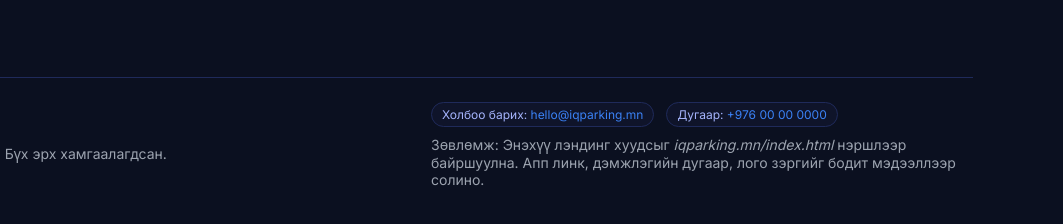
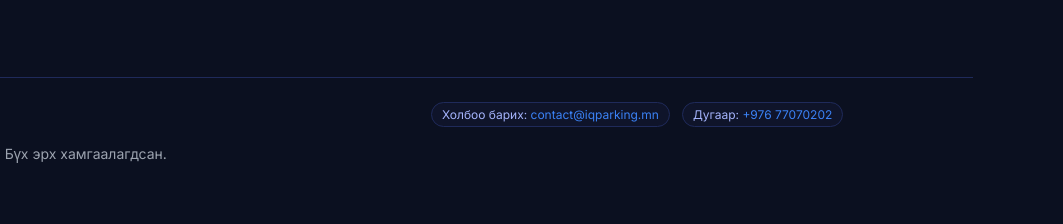
Before and after one commit to iqparkingmn/iqparkingmn, a plain HTML site: page index.html in a window 1280 px wide. Shown: the part 3182-3406 px from the top of the page, 217-1280 px from the left. After the commit the page ends 3383 px from the top, so only its background shows below. Drawn offline with Linux system fonts and the light colour scheme.

Commit message:
Update index.html

```diff
--- a/index.html
+++ b/index.html
@@ -260,11 +260,10 @@
       </div>
       <div>
         <div class="flex">
-          <span class="tag">Холбоо барих: <a href="mailto:hello@iqparking.mn">hello@iqparking.mn</a></span>
-          <span class="tag">Дугаар: <a href="tel:+97600000000">+976 00 00 0000</a></span>
+          <span class="tag">Холбоо барих: <a href="mailto:contact@iqparking.mn">contact@iqparking.mn</a></span>
+          <span class="tag">Дугаар: <a href="tel:+97677070202">+976 77070202</a></span>
         </div>
-        <p class="muted" style="margin-top:8px">Зөвлөмж: Энэхүү лэндинг хуудсыг <em>iqparking.mn/index.html</em> нэршлээр байршуулна. Апп линк, дэмжлэгийн дугаар, лого зэргийг бодит мэдээллээр солино.</p>
-      </div>
+        </div>
     </div>
   </footer>
 
```
